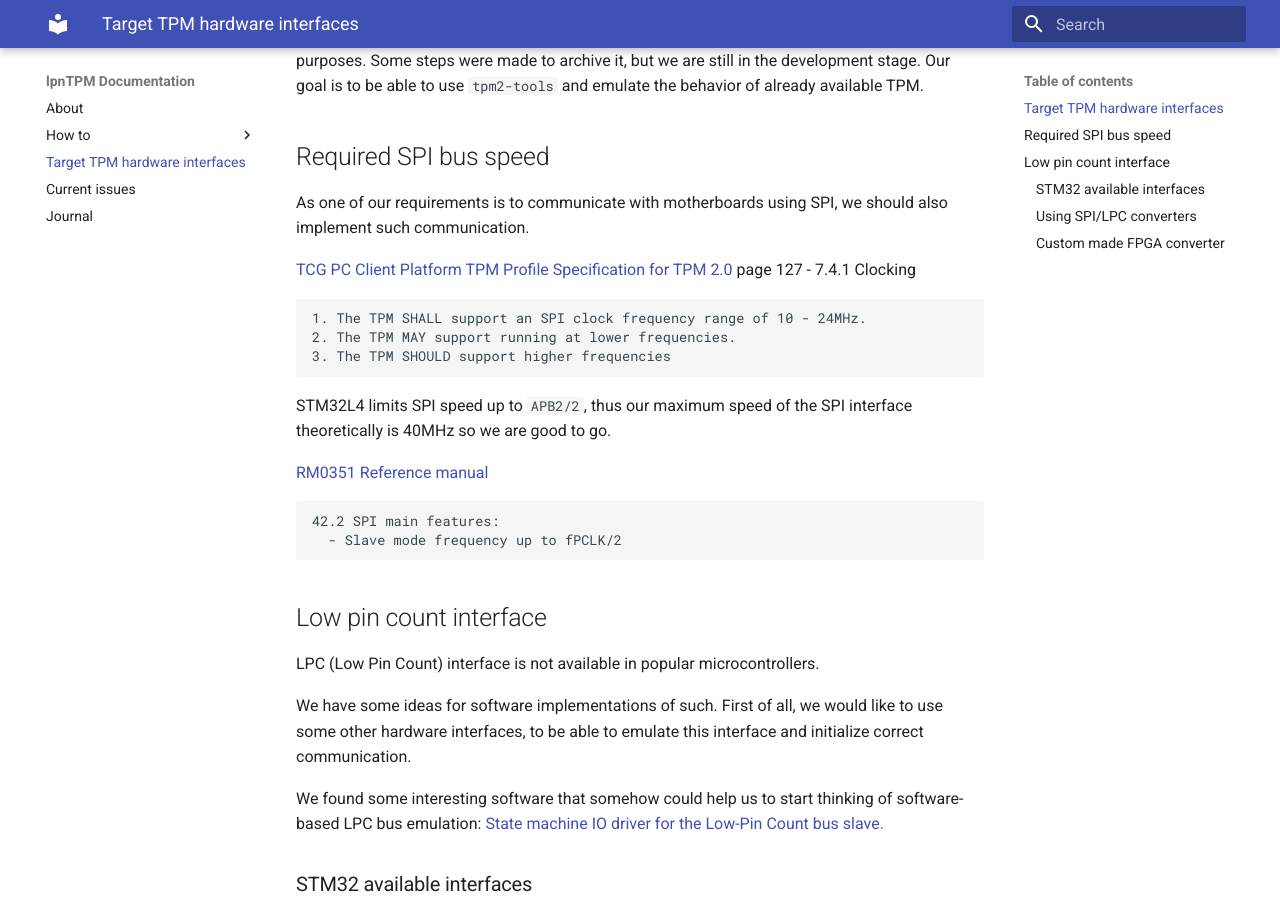
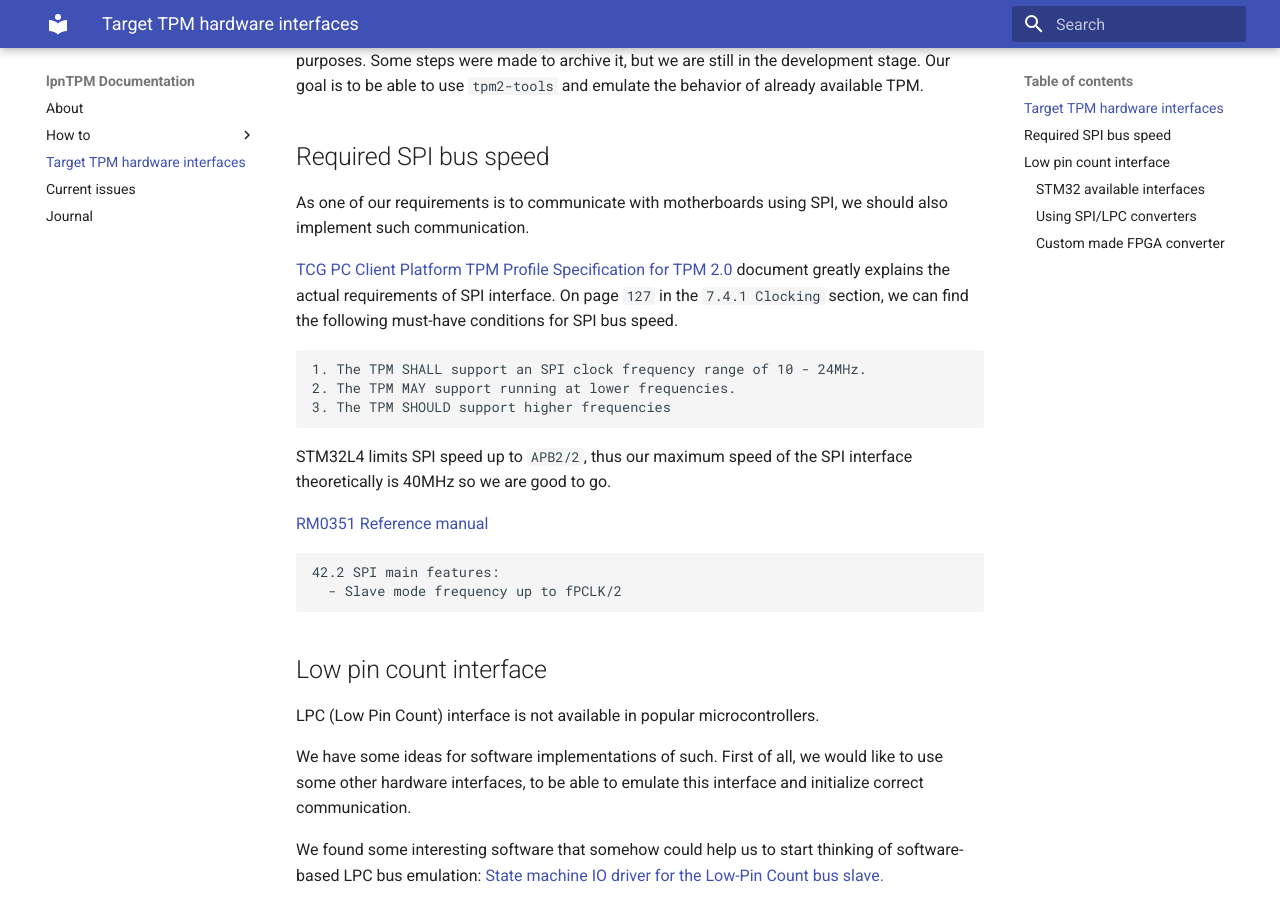
Before and after one commit to lpn-plant/lpntpm-docs, an MkDocs documentation site: the page built from docs/hardware_interfaces.md, in a window 1280 px wide and 900 px high, scrolled down 343 px. Built offline with MkDocs 1.6.1 and Material for MkDocs 9.7.7, drawn with Linux system fonts in a browser that asks for light colours.

Commit message:
docs/hardware_interfaces.md - expand SPI Clocking section

````diff
--- a/docs/hardware_interfaces.md
+++ b/docs/hardware_interfaces.md
@@ -19,7 +19,9 @@ As one of our requirements is to communicate with motherboards using SPI, we
 should also implement such communication.
 
 [TCG PC Client Platform TPM Profile Specification for TPM 2.0](https://trustedcomputinggroup.org/wp-content/uploads/PC-Client-Specific-Platform-TPM-Profile-for-TPM-2p0-v1p04_r0p37_pub-1.pdf)
-page 127 - 7.4.1 Clocking
+document greatly explains the actual requirements of SPI interface. On page
+`127` in the `7.4.1 Clocking` section, we can find the following must-have
+conditions for SPI bus speed.
 
 ```
 1. The TPM SHALL support an SPI clock frequency range of 10 - 24MHz.
````
